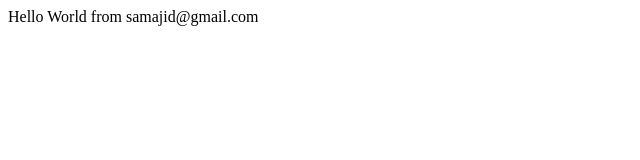
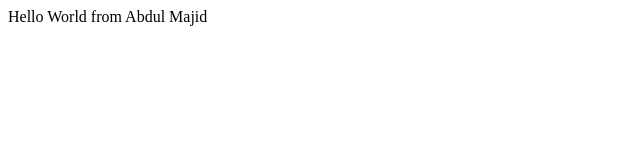
Before and after one commit to samajid80/poj1-bc2020, a plain HTML site: page index.html in a window 1280 px wide. Shown: the full height of the page, 0-640 px from the left. Drawn offline with Linux system fonts and the light colour scheme.

Commit message:
Update index.html

```diff
--- a/index.html
+++ b/index.html
@@ -5,7 +5,7 @@
   </head>
   <body>
     <div>
-      Hello World from samajid@gmail.com
+      Hello World from Abdul Majid
     </div>
   </body>
 </html>
```
